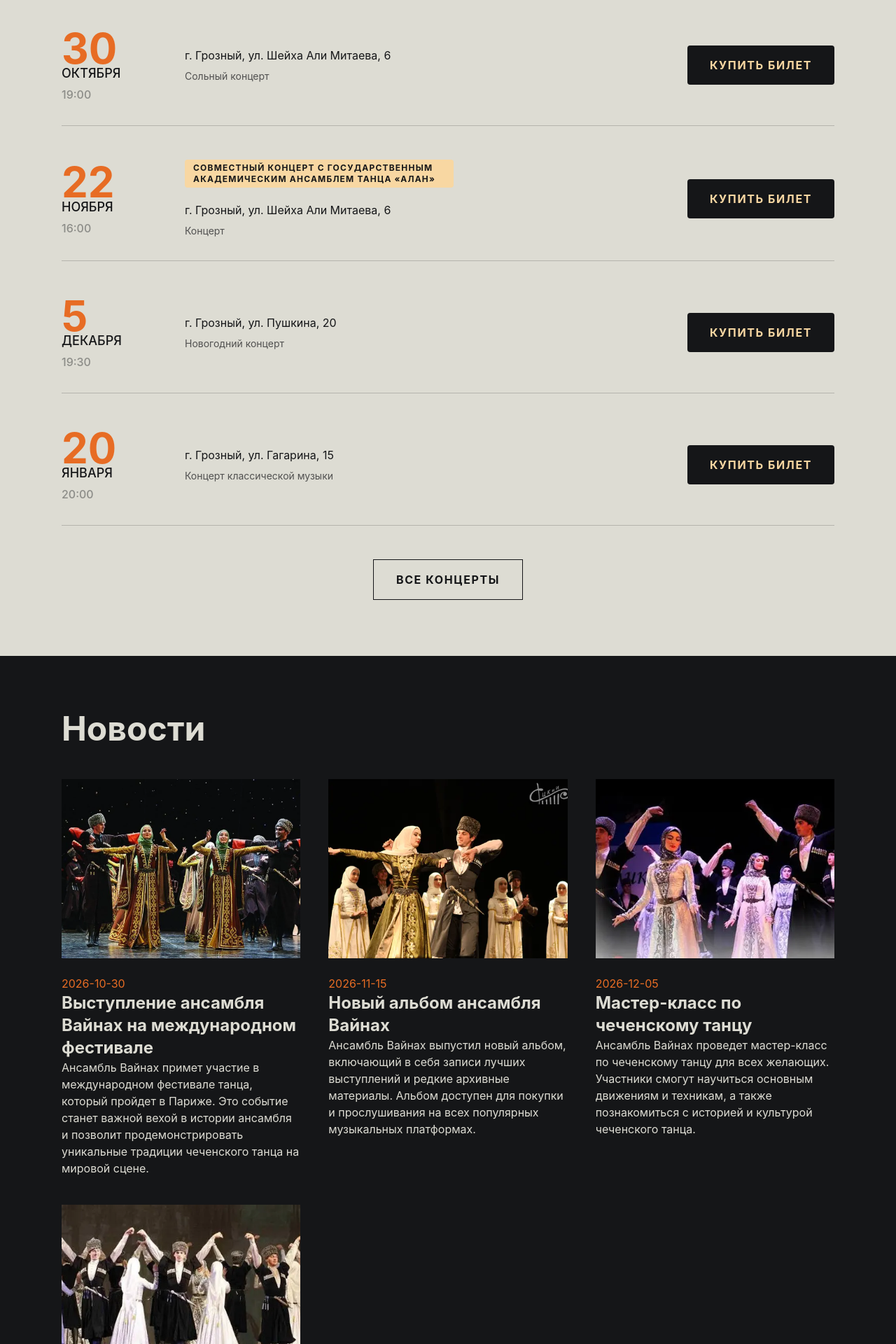
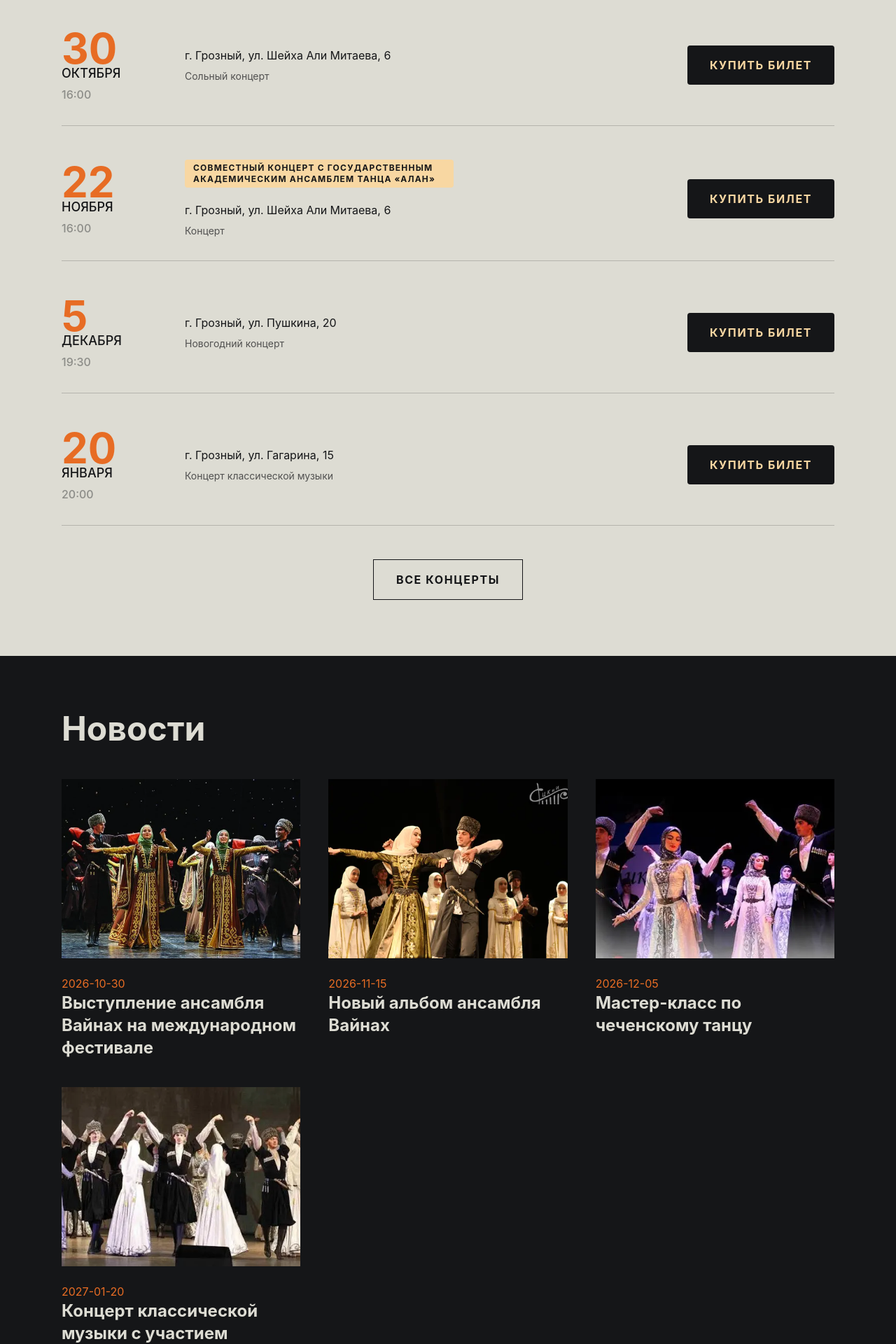
Before and after one commit to ibragim-ast/vainakh, a Next.js app: page / in a window 1280 px wide. Shown: the part 820-2740 px from the top of the page at 70% size. Built offline with nearby package versions, Linux system fonts and the light colour scheme.

Commit message:
Удален текст из карточек новостей

```diff
--- a/src/app/news/page.tsx
+++ b/src/app/news/page.tsx
@@ -20,7 +20,6 @@ export default function News() {
               key={item.id}
               date={item.date}
               title={item.title}
-              excerpt={item.excerpt}
               imageUrl={item.imageUrl}
             />
           ))}
--- a/src/components/blocks/News.tsx
+++ b/src/components/blocks/News.tsx
@@ -17,7 +17,6 @@ export default async function News() {
               key={item.id}
               date={item.date}
               title={item.title}
-              excerpt={item.excerpt}
               imageUrl={item.imageUrl}
             />
           ))}
--- a/src/components/ui/NewsCard.tsx
+++ b/src/components/ui/NewsCard.tsx
@@ -3,16 +3,10 @@ import Image from "next/image";
 interface NewsCardProps {
   date: string;
   title: string;
-  excerpt: string;
   imageUrl: string;
 }
 
-export default function NewsCard({
-  date,
-  title,
-  excerpt,
-  imageUrl,
-}: NewsCardProps) {
+export default function NewsCard({ date, title, imageUrl }: NewsCardProps) {
   return (
     <div>
       <div className="relative aspect-4/3 overflow-hidden group">
@@ -27,7 +21,6 @@ export default function NewsCard({
       <div className="mt-6">
         <span className="text-brand-orange">{date}</span>
         <h3 className="text-2xl font-bold text-brand-light">{title}</h3>
-        <p className="text-1xl text-brand-light">{excerpt}</p>
       </div>
     </div>
   );
--- a/src/data/events.ts
+++ b/src/data/events.ts
@@ -3,7 +3,7 @@ export const eventsData = [
     id: 1,
     dayOfTheMonth: 30,
     month: "октября",
-    time: "19:00",
+    time: "16:00",
     description: "Сольный концерт",
     address: "г. Грозный, ул. Шейха Али Митаева, 6",
     dateIso: "2026-10-30",
```
